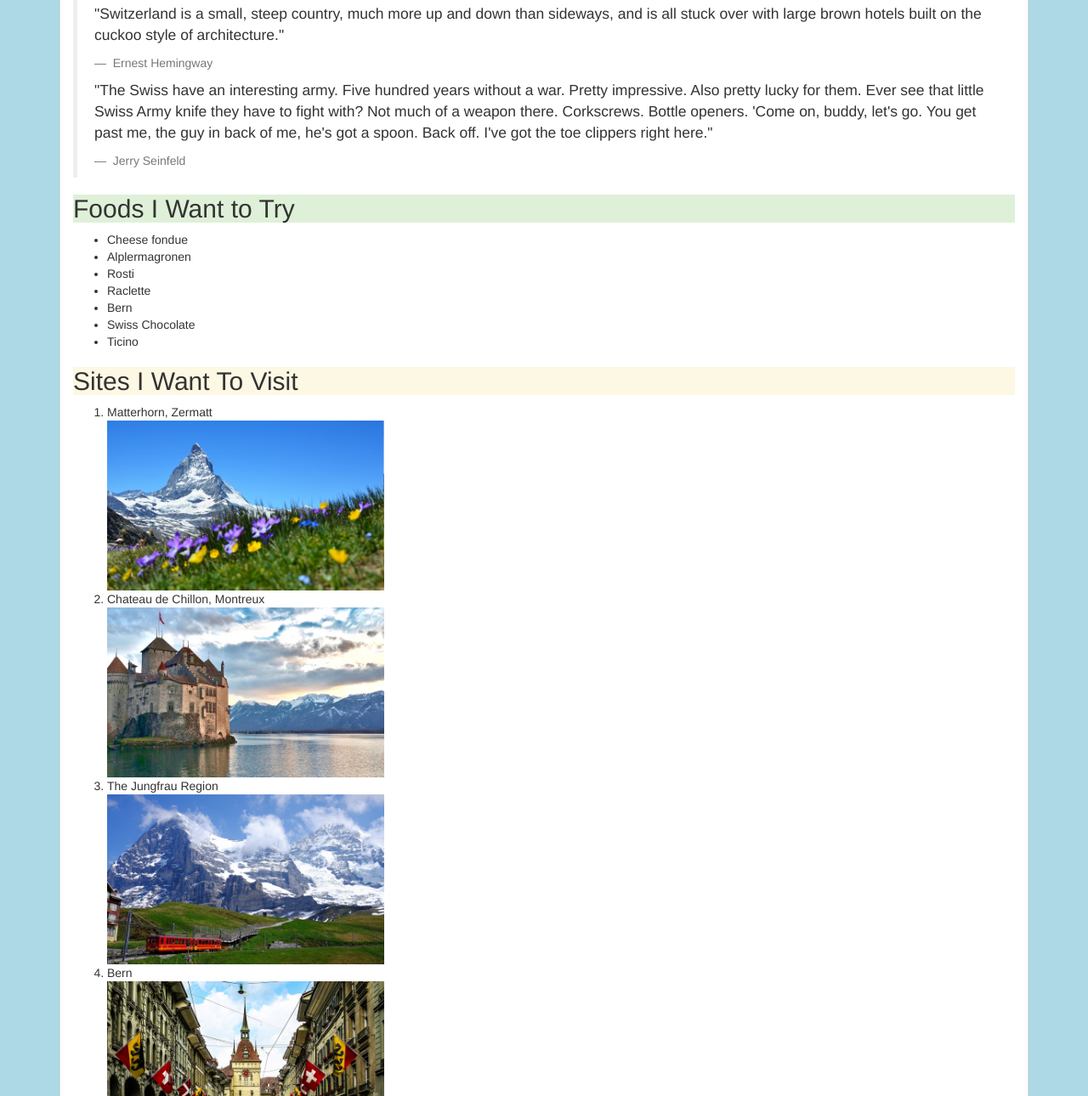
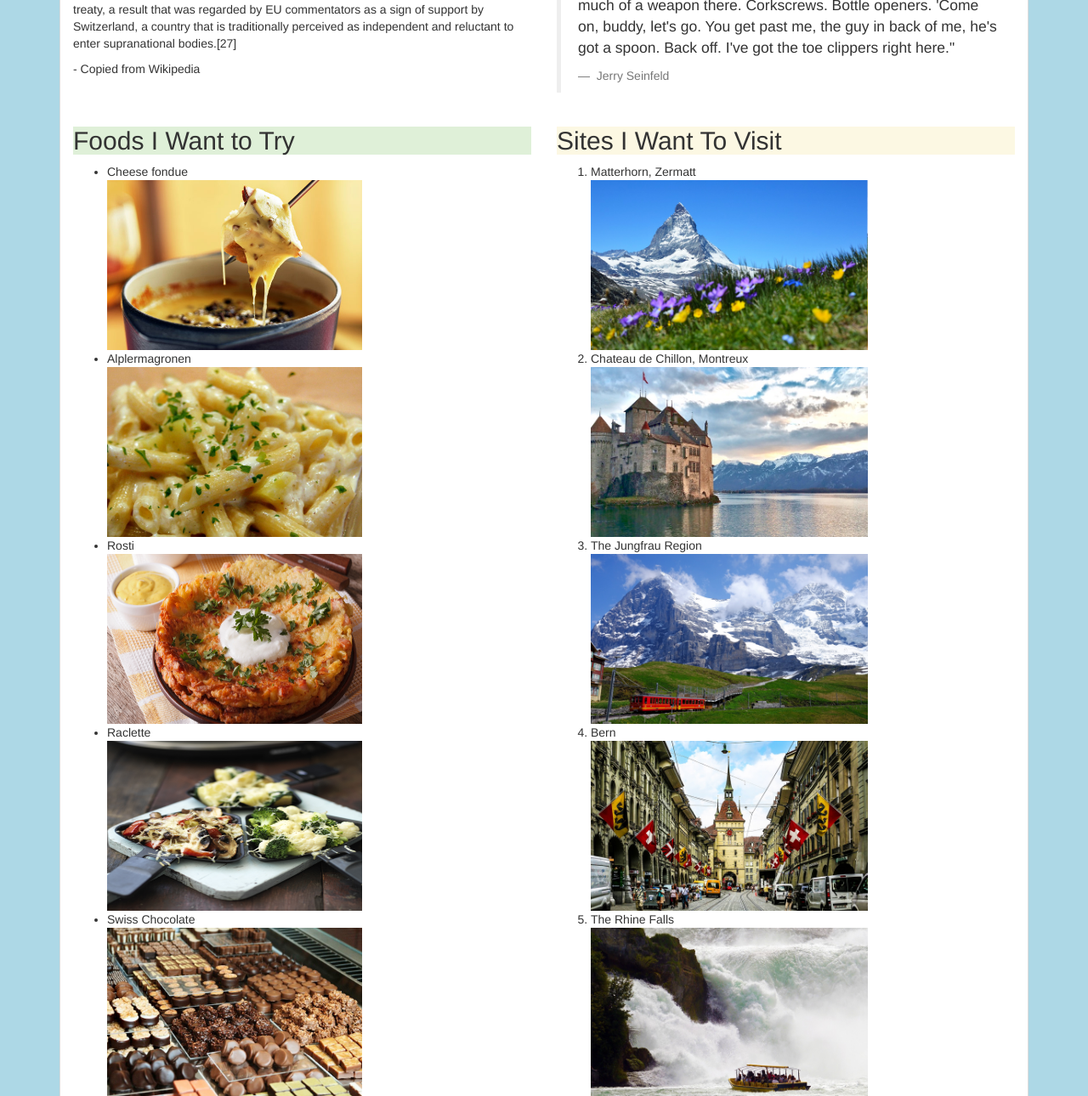
Before and after one commit to Faiza1987/Dream-vacation, a plain HTML site: page index.html in a window 1280 px wide. Shown: the part 618-1908 px from the top of the page at 85% size. Drawn offline with Linux system fonts and the light colour scheme.

Commit message:
Added pictures of food and reformatted page into columns.

```diff
--- a/index.html
+++ b/index.html
@@ -13,11 +13,15 @@
       </div>
         <div class="panel panel-default">
           <div class="panel-body">
+            <div class="row">
+              <div class="col-md-6">
                 <h2 class="bg-info">History</h2>
                   <p>
                     In 2002 Switzerland became a full member of the United Nations, leaving the Vatican City as the last widely recognised state without full UN membership. Switzerland is a founding member of the EFTA, but is not a member of the European Economic Area. An application for membership in the European Union was sent in May 1992, but not advanced since the EEA was rejected in December 1992[29] when Switzerland was the only country to launch a referendum on the EEA. There have since been several referendums on the EU issue; due to a mixed reaction from the population the membership application has been frozen. Nonetheless, Swiss law is gradually being adjusted to conform with that of the EU, and the government has signed a number of bilateral agreements with the European Union. Switzerland, together with Liechtenstein, has been completely surrounded by the EU since Austria's entry in 1995. On 5 June 2005, Swiss voters agreed by a 55% majority to join the Schengen treaty, a result that was regarded by EU commentators as a sign of support by Switzerland, a country that is traditionally perceived as independent and reluctant to enter supranational bodies.[27]
                   <footer> - Copied from Wikipedia</footer>
                   </p>
+              </div>
+              <div class="col-md-6">
                 <h2 class="bg-danger">Quotes About Switzerland from Previous Visitors</h2>
                 <blockquote>
                   <p>
@@ -29,16 +33,25 @@
                   <footer> Jerry Seinfeld </footer>
                   </p>
                 </blockquote>
+              </div>
+            </div>
+            <div class="row">
+              <div class="col-md-6">
                 <h2 class="bg-success">Foods I Want to Try</h2>
                   <ul>
                     <li>Cheese fondue</li>
+                    <img src="img/CF.jpeg" alt="Photo of Cheese fondeu." height="200" width=auto>
                     <li>Alplermagronen</li>
+                    <img src="img/alp.jpg" alt="Photo of Alplermagronen." height="200" width=300>
                     <li>Rosti</li>
+                    <img src="img/rosti.jpg" alt="Photo of Rosti." height="200" width=300>
                     <li>Raclette</li>
-                <li>Bern</li>
+                    <img src="img/Raclette.jpg" alt="Photo of Raclette." height="200" width=300>
                     <li>Swiss Chocolate</li>
-                <li>Ticino</li>
+                    <img src="img/choc.jpg" alt="Photo of Swiss Chocolate." height="200" width=300>
                   </ul>
+              </div>
+              <div class="col-md-6">
                 <h2 class="bg-warning">Sites I Want To Visit</h2>
                   <ol>
                     <li>Matterhorn, Zermatt</li>
@@ -55,5 +68,7 @@
               </div>
             </div>
         </div>
+      </div>
+    </div>
   </body>
 </html>
```
Also changed, not shown: img/CF.jpeg (added), img/Raclette.jpg (added), img/alp.jpg (added), img/choc.jpg (added), img/rosti.jpg (added). Lines whose indentation alone changed are shown as unchanged.
